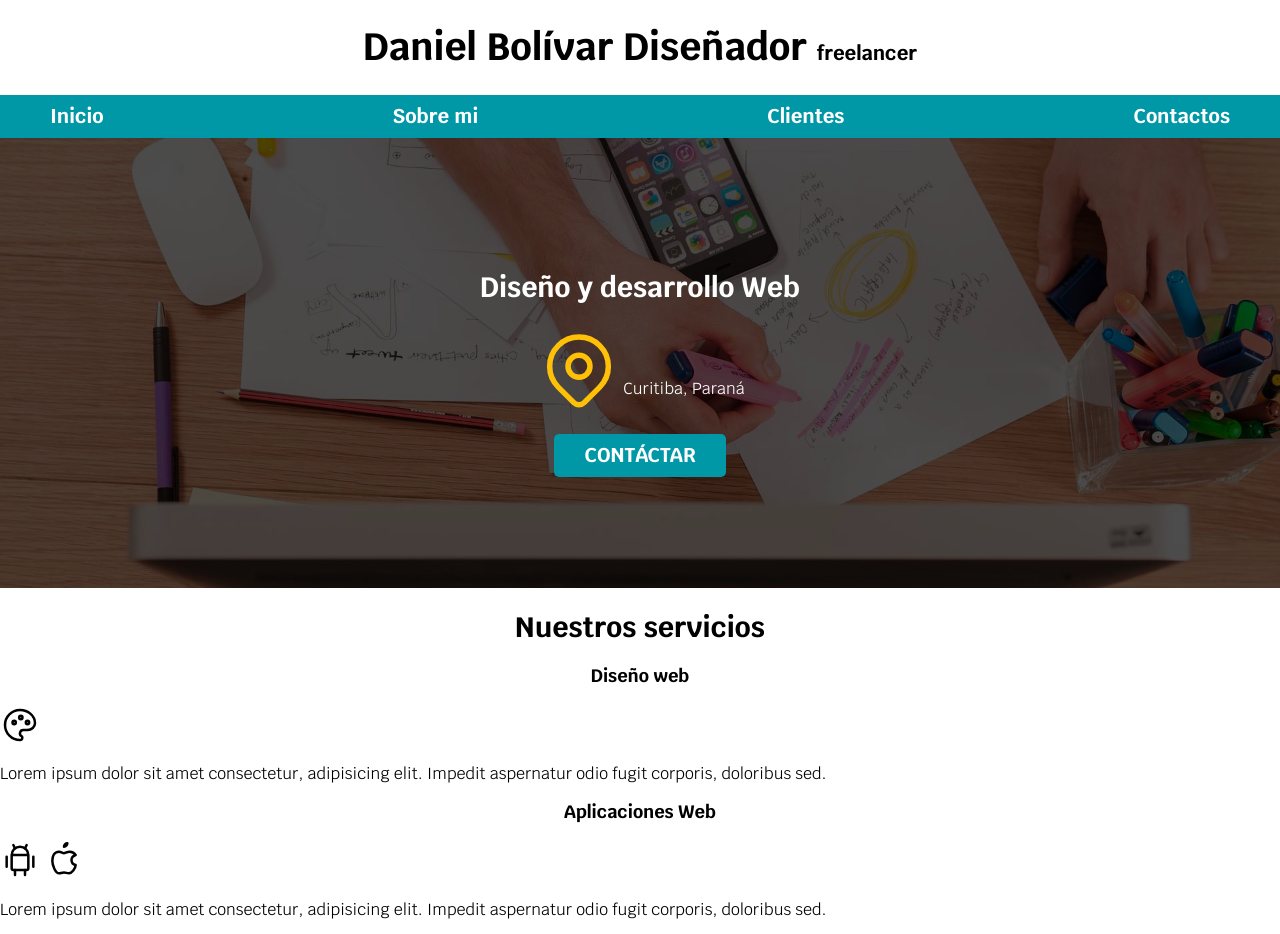
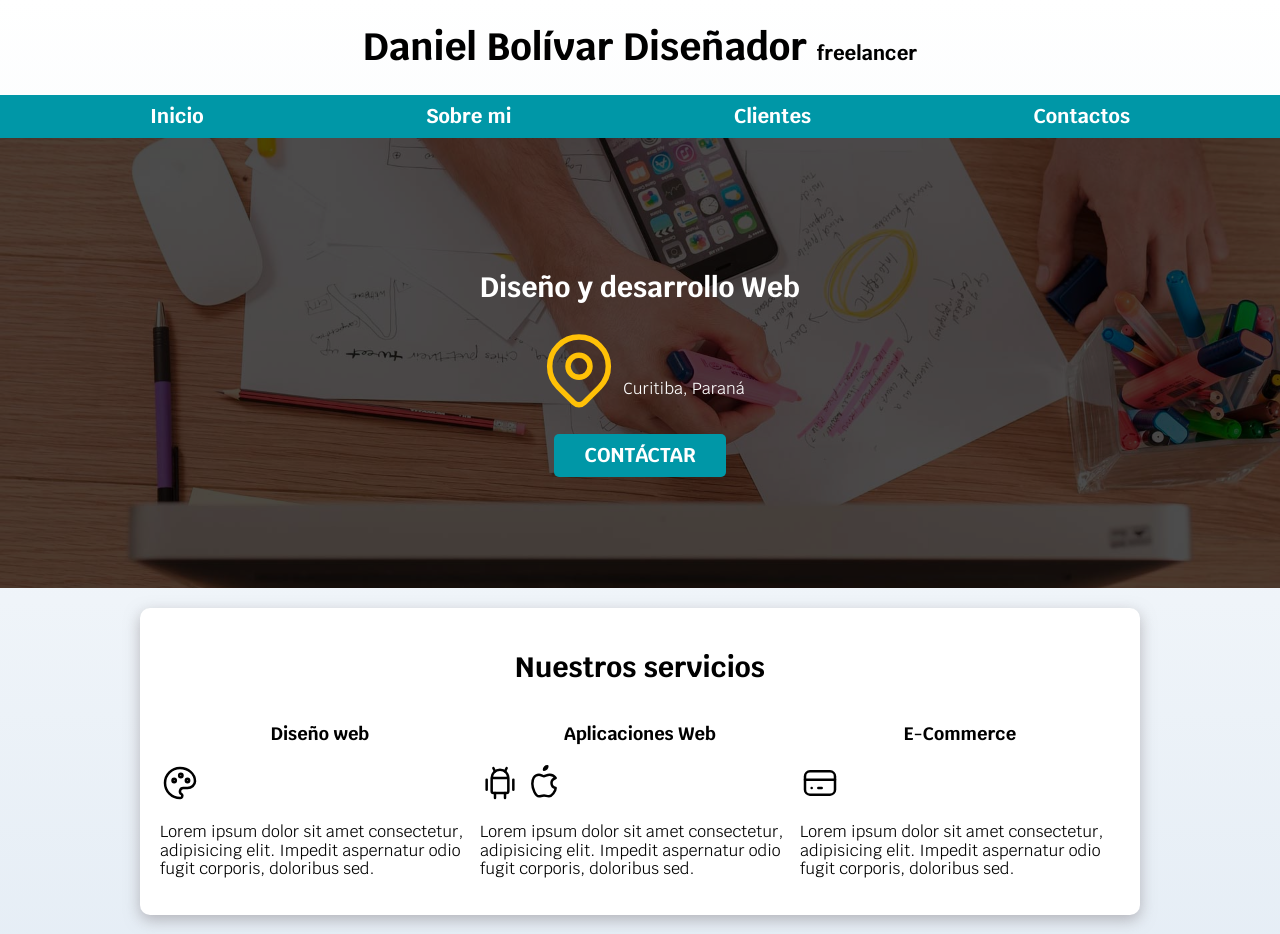
Before and after one commit to dbolivar1309/daniel-proyectos, a plain HTML site: page freelancer_inicio/index.html in a window 1280 px wide. Shown: the top 934 px of the page. Drawn offline with Linux system fonts and the light colour scheme.

Commit message:
Add files via upload

```diff
--- a/freelancer_inicio/css/styles.css
+++ b/freelancer_inicio/css/styles.css
@@ -4,11 +4,12 @@
     --primario: rgba(255,193,7,1);
     --secundario: #0097A7;
     --gris: #757575;
+    --gris-claro: #DFE9F3;
 }
-
+/*Globales*/
 html{
     font-size: 62.5%;
-    box-sizing: border-box;
+    box-sizing: border-box; /*hack para box model*/
 }
 
 *, *:before, *:after {
@@ -17,25 +18,10 @@ html{
 body{
     font-size: 16px;/*1rem equivale a 10px*/
     font-family: 'Krub', sans-serif;
+    background-image: linear-gradient(to top, var(--gris-claro) 0%, var(--blanco) 100%);
 }
-h1{
-    font-size: 3.8rem;
-}
-h2{
-    font-size: 2.8rem;
-}
-h3{
-    font-size: 1.8rem;
-}
-h1,h2,h3{
-    text-align: center;
-}
-.titulo span{
-    font-size: 2rem;
-}
-
 .contenedor{
-    max-width: 120rem;
+    max-width: 100rem;
     margin: 0 auto;
 }
 .boton{
@@ -56,6 +42,33 @@ h1,h2,h3{
         width: auto;
     }
 }
+.sombra{
+    -webkit-box-shadow: 0px 5px 15px 0px rgba(135,130,135,0.54);
+    -moz-box-shadow: 0px 5px 15px 0px rgba(135,130,135,0.54);
+    box-shadow: 0px 5px 15px 0px rgba(135,130,135,0.54);
+    background-color: var(--blanco);
+    padding: 2rem;
+    border-radius: 1rem;
+}
+/*Tipograf+ia*/
+h1{
+    font-size: 3.8rem;
+}
+h2{
+    font-size: 2.8rem;
+}
+h3{
+    font-size: 1.8rem;
+}
+h1,h2,h3{
+    text-align: center;
+}
+/*titulos*/
+.titulo span{
+    font-size: 2rem;
+}
+
+/*Navegación principal*/
 .nav-bg{
     background-color: var(--secundario);
 }
@@ -85,14 +98,14 @@ h1,h2,h3{
     background-color: var(--primario);
     color: var(--oscuro);
 }
-
+/*hero*/
 .hero{
     background-image: url(../img/hero.jpg);
     background-repeat: no-repeat;
     background-size: cover;
     height:450px ;
-
     position: relative;
+    margin-bottom: 2rem;
 
 }
 
@@ -111,7 +124,14 @@ h1,h2,h3{
 .contenido-hero p{
     color: var(--blanco);
 }
-.ubicacion{
+.contenido-hero .ubicacion{
     display: flex;
     align-items: flex-end;
 }
+/*sevicios*/
+@media (min-width: 768px)  {
+    .servicios{
+        display: grid;
+        grid-template-columns: repeat(3, 1fr); /*1fr 1fr 1fr*/
+    }
+}
--- a/freelancer_inicio/index.html
+++ b/freelancer_inicio/index.html
@@ -16,13 +16,14 @@
     <h1 class="titulo">Daniel Bolívar Diseñador <span>freelancer</span></h1>
 </header>
 <div class="nav-bg">
+
     <nav class="navegacion-principal contenedor">
         <a href="#">Inicio</a>
         <a href="#">Sobre mi</a>
         <a href="#">Clientes</a>
         <a href="#">Contactos</a>
+    </nav>
 
-    </nav>
 </div>
 <section class="hero">
     <div class="contenido-hero">
@@ -38,12 +39,11 @@
 
         <a class="boton" href="#">Contáctar</a>
 
-    </div>
-
-
+    </div> <!--.contenido-hero-->
 </section>
-<main>
+<main class="contenedor sombra">
     <h2>Nuestros servicios</h2>
+    <div class="servicios">
         <section>
             <h3>Diseño web</h3>
             <svg xmlns="http://www.w3.org/2000/svg" class="icon icon-tabler icon-tabler-palette" width="40" height="40" viewBox="0 0 24 24" stroke-width="1.5" stroke="#000000" fill="none" stroke-linecap="round" stroke-linejoin="round">
@@ -90,7 +90,7 @@
             </svg>
             <p>Lorem ipsum dolor sit amet consectetur, adipisicing elit. Impedit aspernatur odio fugit corporis, doloribus sed.</p>
         </section>
-
+    </div><!--.servicios-->
 </main>
 
 <section>
```
Lines whose indentation alone changed are shown as unchanged.
